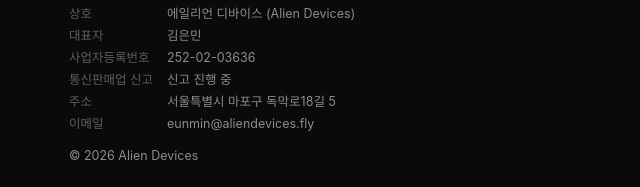
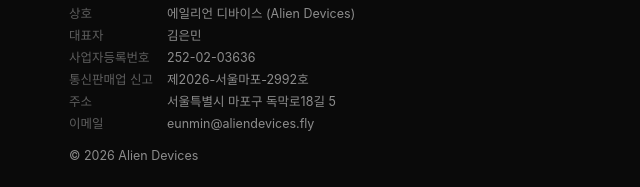
Before and after one commit to eunmin/aliendevices-site, a plain HTML site: page index.html in a window 1280 px wide. Shown: the part 610-797 px from the top of the page, 211-851 px from the left. Drawn offline with Linux system fonts and the light colour scheme.

Commit message:
Update business registration information

```diff
--- a/index.html
+++ b/index.html
@@ -41,7 +41,7 @@
       <dt>상호</dt><dd>에일리언 디바이스 (Alien Devices)</dd>
       <dt>대표자</dt><dd>김은민</dd>
       <dt>사업자등록번호</dt><dd>252-02-03636</dd>
-      <dt>통신판매업 신고</dt><dd>신고 진행 중</dd>
+      <dt>통신판매업 신고</dt><dd>제2026-서울마포-2992호</dd>
       <dt>주소</dt><dd>서울특별시 마포구 독막로18길 5</dd>
       <dt>이메일</dt><dd>eunmin@aliendevices.fly</dd>
     </dl>
```
